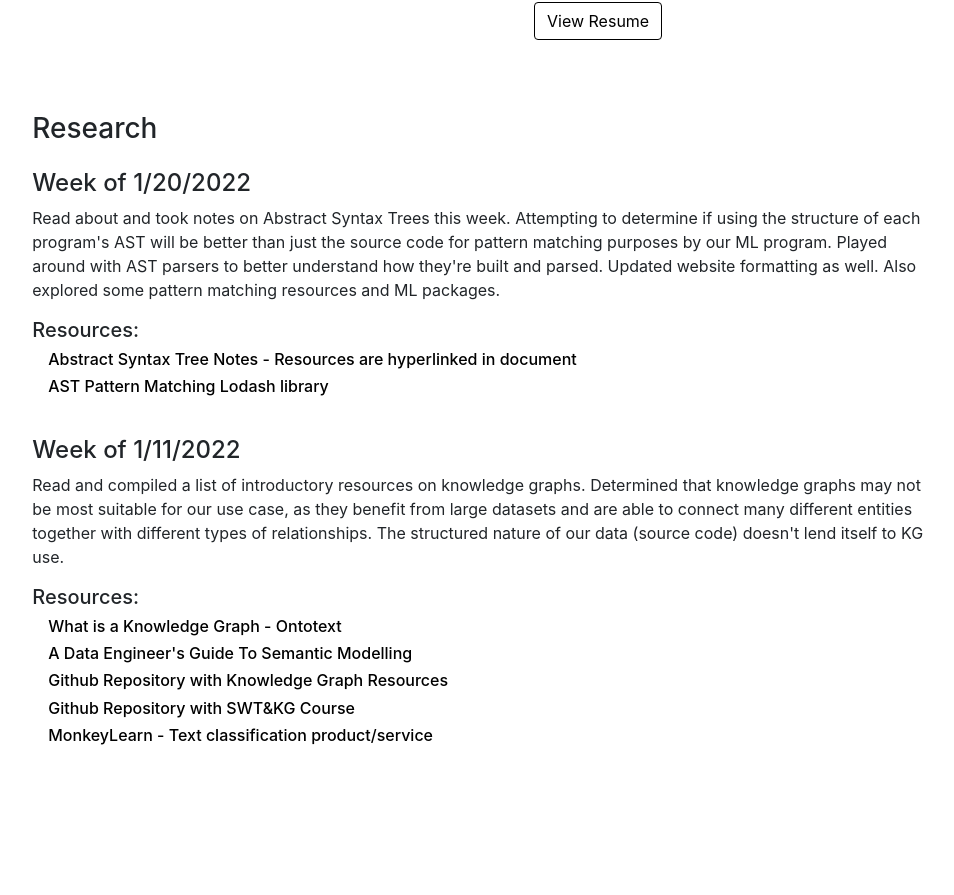
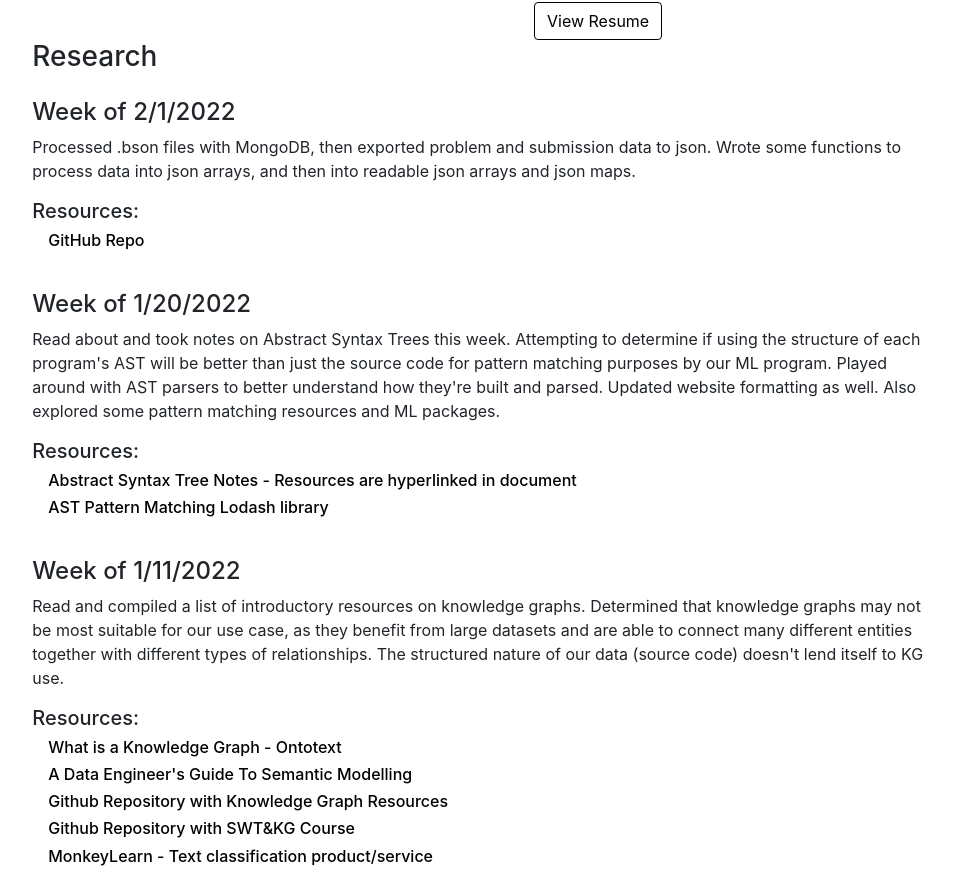
Before and after one commit to andrqwli/personal, a React (Create React App) app: page / in a window 1280 px wide. Shown: the part 2220-3115 px from the top of the page, without its empty margins (154-1108 px from the left). Built offline with nearby package versions, Linux system fonts and the light colour scheme.

Commit message:
2/10 updates

```diff
--- a/src/components/Data.js
+++ b/src/components/Data.js
@@ -156,6 +156,16 @@ export const Proj = [
 
 export const LogData =  [
     {
+        meetingDate: "2/1/2022",
+        workSummary: "Processed .bson files with MongoDB, then exported problem and submission data to json. Wrote some functions to process data into json arrays, and then into readable json arrays and json maps.",
+        resourceList:[
+            {
+                title: "GitHub Repo",
+                link: "https://github.com/andrqwli/COMP495"
+            }
+        ]
+    },
+    {
         meetingDate: "1/20/2022",
         workSummary: "Read about and took notes on Abstract Syntax Trees this week. Attempting to determine if using the structure of each program's AST will be better than just the source code for pattern matching purposes by our ML program. Played around with AST parsers to better understand how they're built and parsed. Updated website formatting as well. Also explored some pattern matching resources and ML packages.",
         resourceList: [
```
Also changed, not shown: 1 other file (tests, documents, lock files or other folders).
